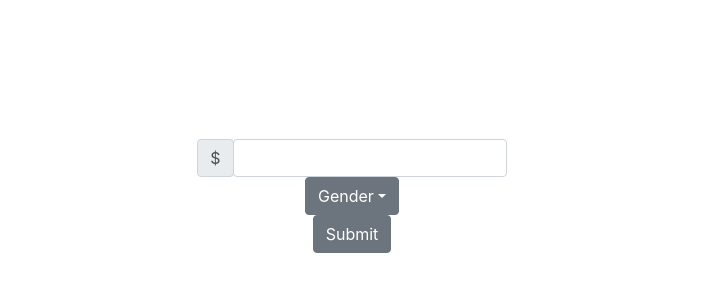
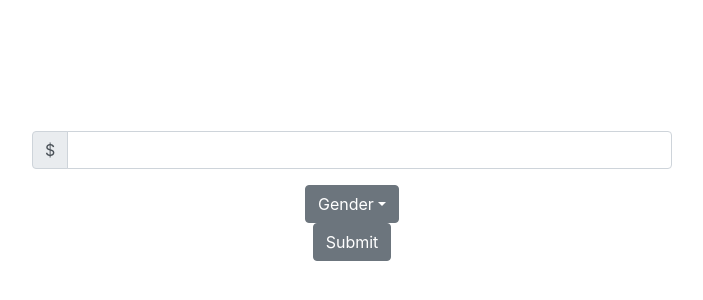
Before and after one commit to seanskggo/Bank-Churn-Predictor, a React (Create React App) app: page / in a window 1280 px wide. Shown: the part 204-504 px from the top of the page, without its empty margins (288-991 px from the left). Built offline with nearby package versions, Linux system fonts and the light colour scheme.

Commit message:
change to react bootstrap

```diff
--- a/src/App.css
+++ b/src/App.css
@@ -21,6 +21,7 @@
   text-align: center;
   align-items: center;
   justify-content: center;
+  width: 50vw;
 }
 
 /*////////////////////////////////////////////////////////////////////////////////
--- a/src/App.js
+++ b/src/App.js
@@ -11,6 +11,9 @@ import './App.css';
 import React, { useState } from 'react';
 import DropdownButton from 'react-bootstrap/DropdownButton';
 import Dropdown from 'react-bootstrap/Dropdown';
+import Button from 'react-bootstrap/Button';
+import InputGroup from 'react-bootstrap/InputGroup';
+import FormControl from 'react-bootstrap/FormControl';
 import 'bootstrap/dist/css/bootstrap.min.css';
 import axios from 'axios';
 
@@ -31,18 +34,24 @@ const check = (values, set_response) => {
 // Create text input fields for form
 const create_input_field = (values, set_values, string) => {
   return (
-    <div class="input-group mb-3" className='Centre'>
-      <div class="input-group-prepend">
-        <span class="input-group-text">$</span>
-      </div>
-      <input type="text" class="form-control"
-        aria-label="Amount (to the nearest dollar)" onChange={(event) => {
-          let temp = { ...values }
-          temp[string] = event.target.value;
-          set_values(temp)
-        }} />
+    <div className="Centre">
+      <InputGroup className="mb-3">
+        <InputGroup.Prepend>
+          <InputGroup.Text>$</InputGroup.Text>
+        </InputGroup.Prepend>
+        <FormControl aria-label="Amount (to the nearest dollar)"
+          onChange={(event) => change_value(event, values, set_values, string)}
+        />
+      </InputGroup>
     </div>
   )
+}
+
+// Change a value for given form
+const change_value = (event, values, set_values, string) => {
+  let temp = { ...values }
+  temp[string] = event.target.value;
+  set_values(temp)
 }
 
 const App = () => {
@@ -79,7 +88,7 @@ const App = () => {
         <Dropdown.Item>Male</Dropdown.Item>
         <Dropdown.Item>Female</Dropdown.Item>
       </DropdownButton>
-      <button type="button" class="btn btn-secondary" onClick={click}>Submit</button>
+      <Button variant="secondary" onClick={click}>Submit</Button>
     </div>
   );
 }
```
